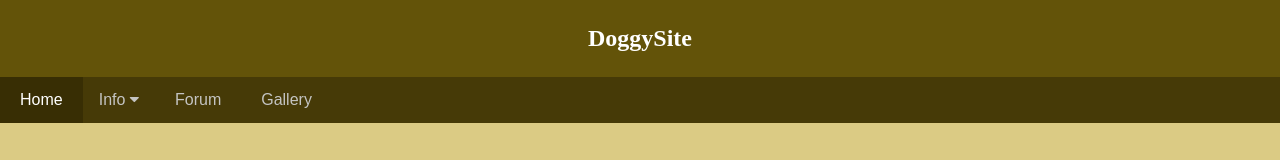
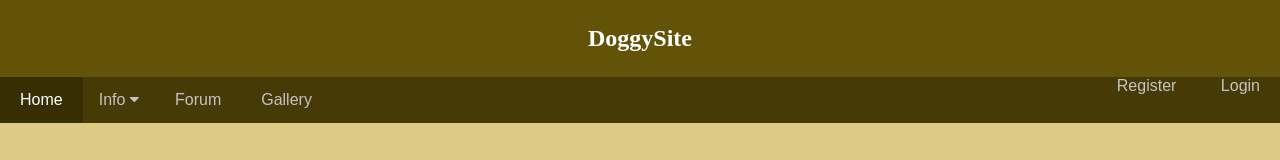
Before and after one commit to VikoTodorov/DoggySite, a website: page templates/index.html in a window 1280 px wide. Shown: the top 160 px of the page. Drawn offline with Linux system fonts and the light colour scheme; a web font is replaced by a local one.

Commit message:
add broken register and login to index

```diff
--- a/templates/index.html
+++ b/templates/index.html
@@ -39,6 +39,10 @@
             </div>
             <a href="#">Forum</a>
             <a href="#">Gallery</a>
+            <div class="nav-right">
+                <a href="#" >Register</a>
+                <a href="#" >Login</a>
+            </div>
         </nav>
         <main>
             <aside>
--- a/templates/scss/style.scss
+++ b/templates/scss/style.scss
@@ -62,6 +62,14 @@ nav a {
     padding: 14px 20px;
     text-decoration: none;
     text-align: center;
+}
+
+.nav-right {
+    display: inline-block;
+    border: none;
+    outline: none;
+    position: absolute;
+    right: 0;
 }
 
 /* Change color on hover */
```
Also changed, not shown: templates/static/style.css.
